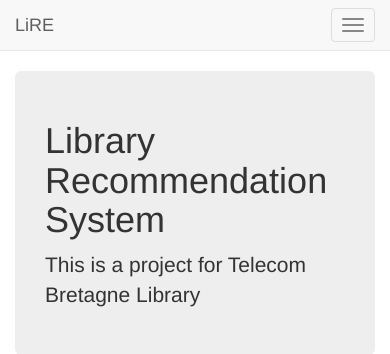
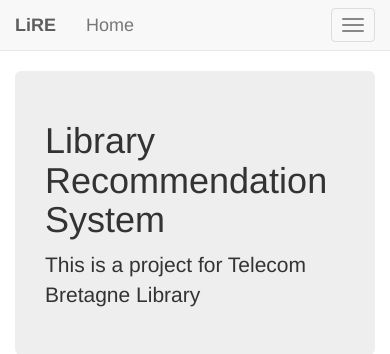
Before and after one commit to Pariyawit/LiRE, a PHP site: page /index.php in a window 390 px wide. Shown: the top 354 px of the page. Run offline with PHP 8.4, Linux system fonts and the light colour scheme; some libraries are stand-ins or nearby versions.

Commit message:
header mobile interface

```diff
--- a/headnavbar.php
+++ b/headnavbar.php
@@ -9,13 +9,14 @@
 <div class="navbar navbar-default navbar-static-top" role="navigation">
 	<div class="container">
 		<div class="navbar-header">
-			<button type="button" class="navbar-toggle" data-toggle="collapse" data-target=".navbar-collapse">
+			<button type="button" class="navbar-toggle" data-toggle="collapse" data-target=".navbar-collapse" style="width=90px">
 				<span class="sr-only">Toggle navigation</span>
 				<span class="icon-bar"></span>
 				<span class="icon-bar"></span>
 				<span class="icon-bar"></span>
 			</button>
-			<a class="navbar-brand" href="#">LiRE</a>
+			<a class="navbar-brand" href="index.php"><b>LiRE</b></a>
+			<a class="visible-xs navbar-brand" href="#"><?php echo $current_page; ?></a>
 		</div>
 
 		<div class="navbar-collapse collapse">
--- a/index.php
+++ b/index.php
@@ -1,6 +1,6 @@
 <?php
 	include 'header.php';
-	$current_page = 'Index';
+	$current_page = 'Home';
 ?>
 	<body>
 
```
